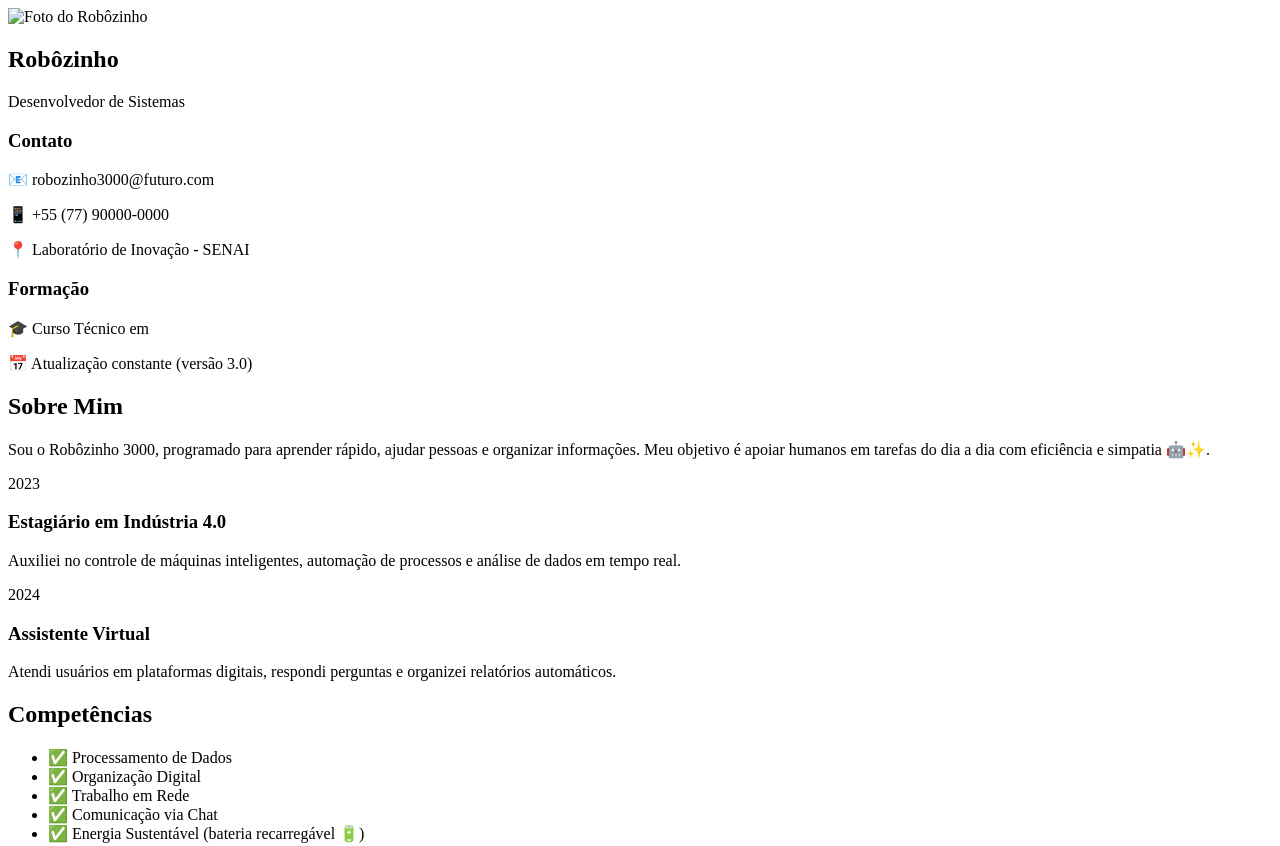
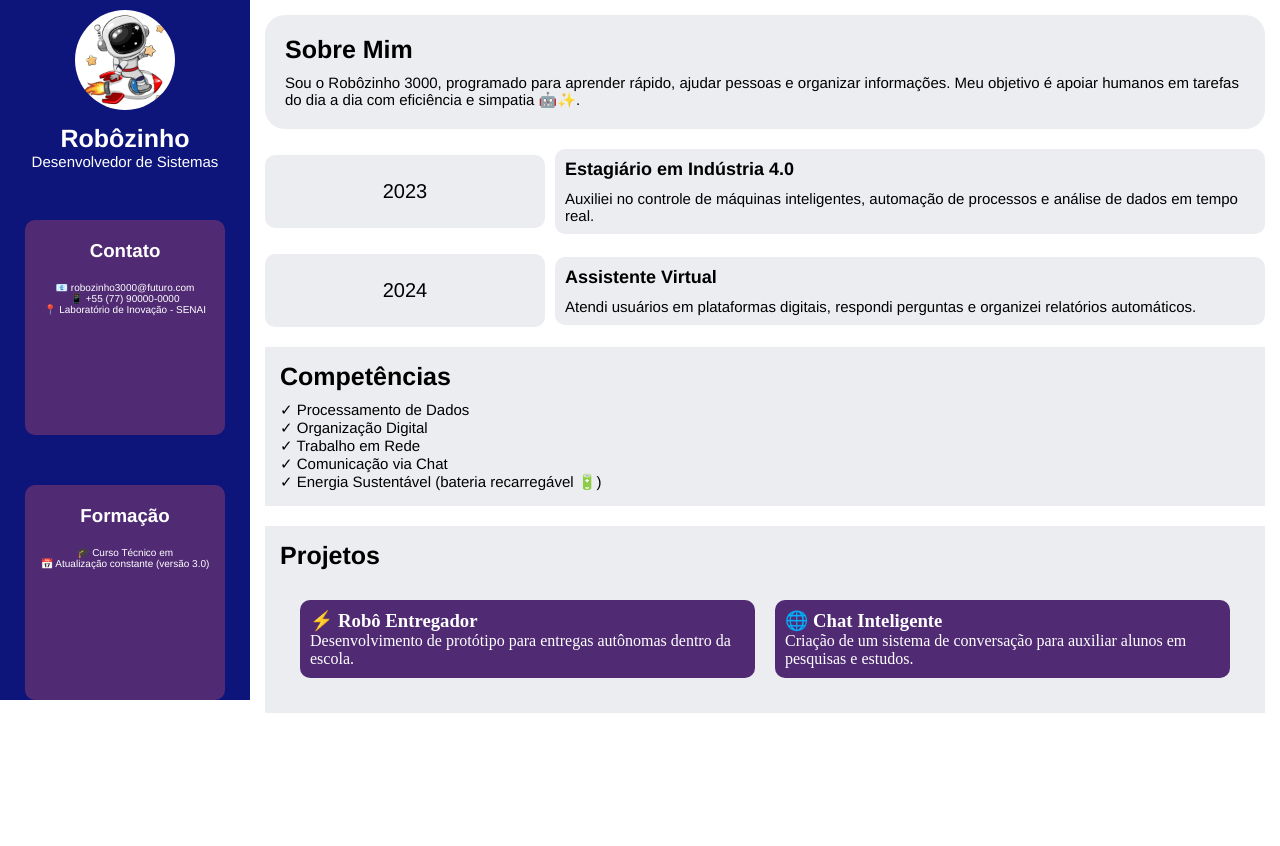
Before and after one commit to deboraagj/Trabalho-PortifolioEmCSSeFlexBox, a plain HTML site: page index.html in a window 1280 px wide. Shown: the top 846 px of the page. After the commit the page ends 800 px from the top, so only its background shows below. Drawn offline with Linux system fonts and the light colour scheme.

Commit message:
primeiro envio do trabalho

```diff
--- a/index.html
+++ b/index.html
@@ -64,11 +64,11 @@
         <div class="competencia">
           <h2>Competências</h2>
           <ul>
-            <li>✅ Processamento de Dados</li>
-            <li>✅ Organização Digital</li>
-            <li>✅ Trabalho em Rede</li>
-            <li>✅ Comunicação via Chat</li>
-            <li>✅ Energia Sustentável (bateria recarregável 🔋)</li>
+            <li>Processamento de Dados</li>
+            <li>Organização Digital</li>
+            <li>Trabalho em Rede</li>
+            <li>Comunicação via Chat</li>
+            <li>Energia Sustentável (bateria recarregável 🔋)</li>
           </ul>
         </div>
 
--- a/style.css
+++ b/style.css
@@ -0,0 +1,164 @@
+*{
+    margin: 0;
+    padding: 0;
+}
+
+.geral{
+    display: flex;
+    flex-direction: row;
+    height: 700px;
+}
+
+/* ---- LADO ESQUERDO ---- */
+
+.left{
+    flex: 1;
+    display: flex;
+    flex-direction: column;
+    color: white;
+    background-color: rgb(14, 21, 122);
+    gap: 50px;
+    text-align: center;
+    align-items: center;
+    justify-content: center;
+}
+
+/* IMAGEM DE PERFIL E TEXTO DA MESMA */
+
+.img-perfil img {
+    flex: 1;
+    width: 100px;
+    height: 100px;
+    margin:10px;
+    border-radius: 50px;
+}
+
+.img-perfil h2{
+    font-family:'Franklin Gothic Medium', 'Arial Narrow', Arial, sans-serif;
+    font-size: 25px;
+}
+
+.img-perfil P{
+    font-family:'Franklin Gothic Medium', 'Arial Narrow', Arial, sans-serif;
+    font-size: 15px;
+}
+
+/* CONTATO, FORMAÇÃO E TEXTO DE AMBAS*/
+
+.contato, .formacao{
+    flex: 1;
+    background-color: rgb(80, 43, 116);
+    border-radius: 10px;
+    width: 200px;
+}
+
+.contato h3, .formacao h3{
+    font-family:'Franklin Gothic Medium', 'Arial Narrow', Arial, sans-serif;
+    margin: 20px 0;
+}
+
+.contato p, .formacao p{
+    font-family:'Franklin Gothic Medium', 'Arial Narrow', Arial, sans-serif;
+    font-size: 10px;
+}
+
+/* LADO DIREITO */
+
+.right{
+    flex: 4;
+    display: flex;
+    flex-direction: column;
+    margin: 15px 15px ;
+    gap: 20px;
+}
+
+.sobre{
+    flex: 1;
+    background-color: rgb(236, 237, 241);
+    padding: 20px;
+    border-radius: 20px;
+}
+
+.experiencia{
+    flex: 2;
+    display: flex;
+    flex-direction: row;
+    gap: 10px;
+    align-items: center;
+    justify-content: center;
+}
+
+.ano{
+    flex: 1;
+    background-color:  rgb(236, 237, 241);
+    border-radius: 10px;
+    padding: 25px;
+    text-align: center;
+    font-size: 20px;
+    font-family:'Franklin Gothic Medium', 'Arial Narrow', Arial, sans-serif;
+}
+
+.texto{
+    flex: 3;
+    background-color:  rgb(236, 237, 241);
+    border-radius: 10px;
+    padding: 10px;
+}
+
+.competencia{
+    flex: 1;
+    background-color: rgb(236, 237, 241);
+    padding: 15px;
+}
+
+.projetos{
+    flex: 1;
+    display: flex;
+    flex-direction: column;
+    background-color: rgb(236, 237, 241) ;
+    padding: 15px;
+}
+
+.lista-projetos{
+    flex: 1;
+    display: flex;
+    flex-direction: row;
+    gap: 20px;
+    margin: 20px;
+}
+
+.projeto{
+    flex: 1;
+    background-color:  rgb(80, 43, 116);
+    border-radius: 10px;
+    color: white;
+    padding: 10px;
+}
+
+
+/* FORMATAÇÃO DE TEXTOS */
+
+.sobre h2, .competencia h2, .projetos h2{
+    font-family:'Franklin Gothic Medium', 'Arial Narrow', Arial, sans-serif;
+    font-size: 25px;
+    margin-bottom: 10px;
+}
+
+.texto h3{
+    font-family:'Franklin Gothic Medium', 'Arial Narrow', Arial, sans-serif;
+    font-size: 18px;
+    margin-bottom: 10px;
+}
+
+.sobre p, .texto p, .competencia li {
+    font-family:'Franklin Gothic Medium', 'Arial Narrow', Arial, sans-serif;
+    font-size: 15px;
+}
+
+.competencia ul{
+    list-style-type: none;
+}
+
+.competencia li::before{
+    content: '\2713  ';
+}
```
Also changed, not shown: imagem.webp (added).
